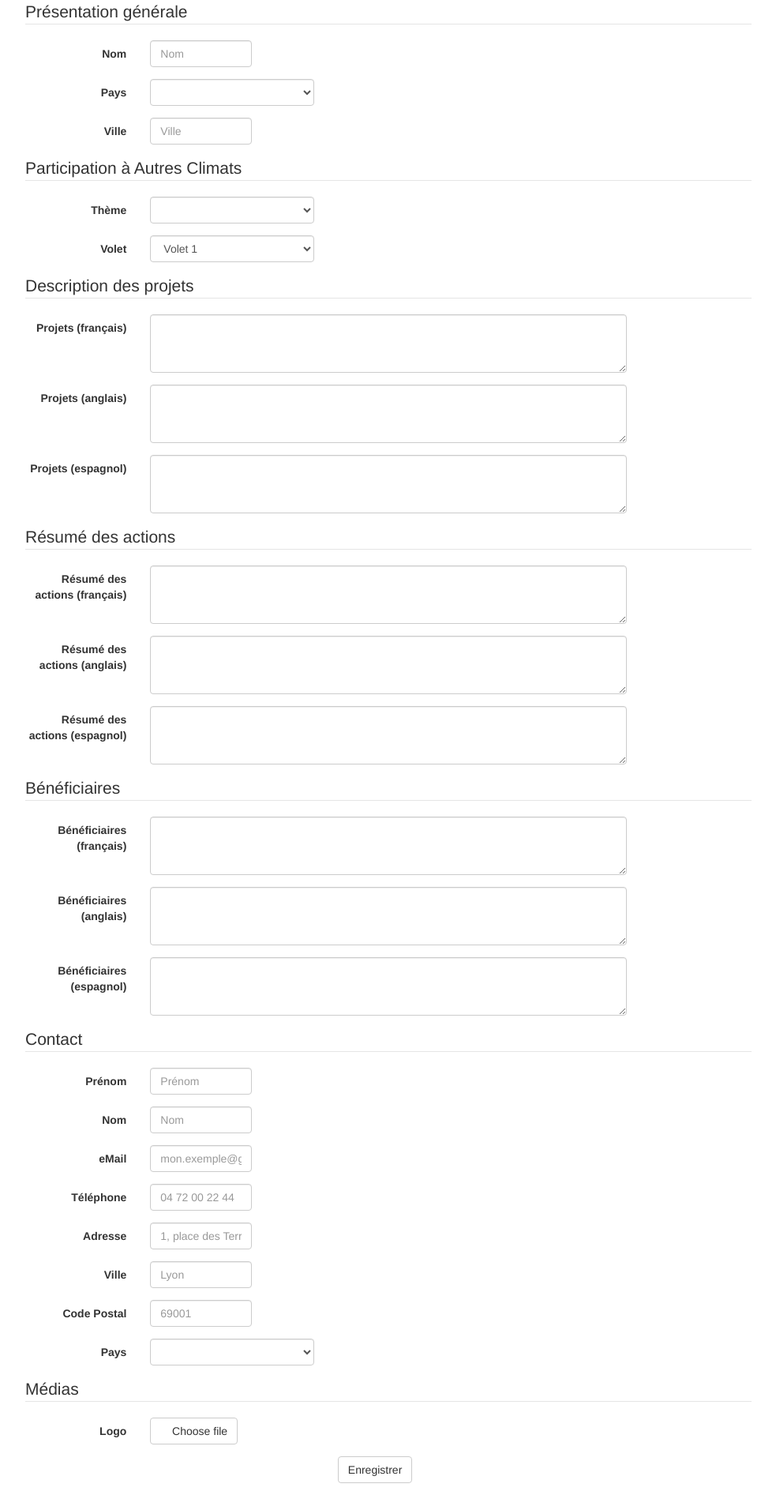
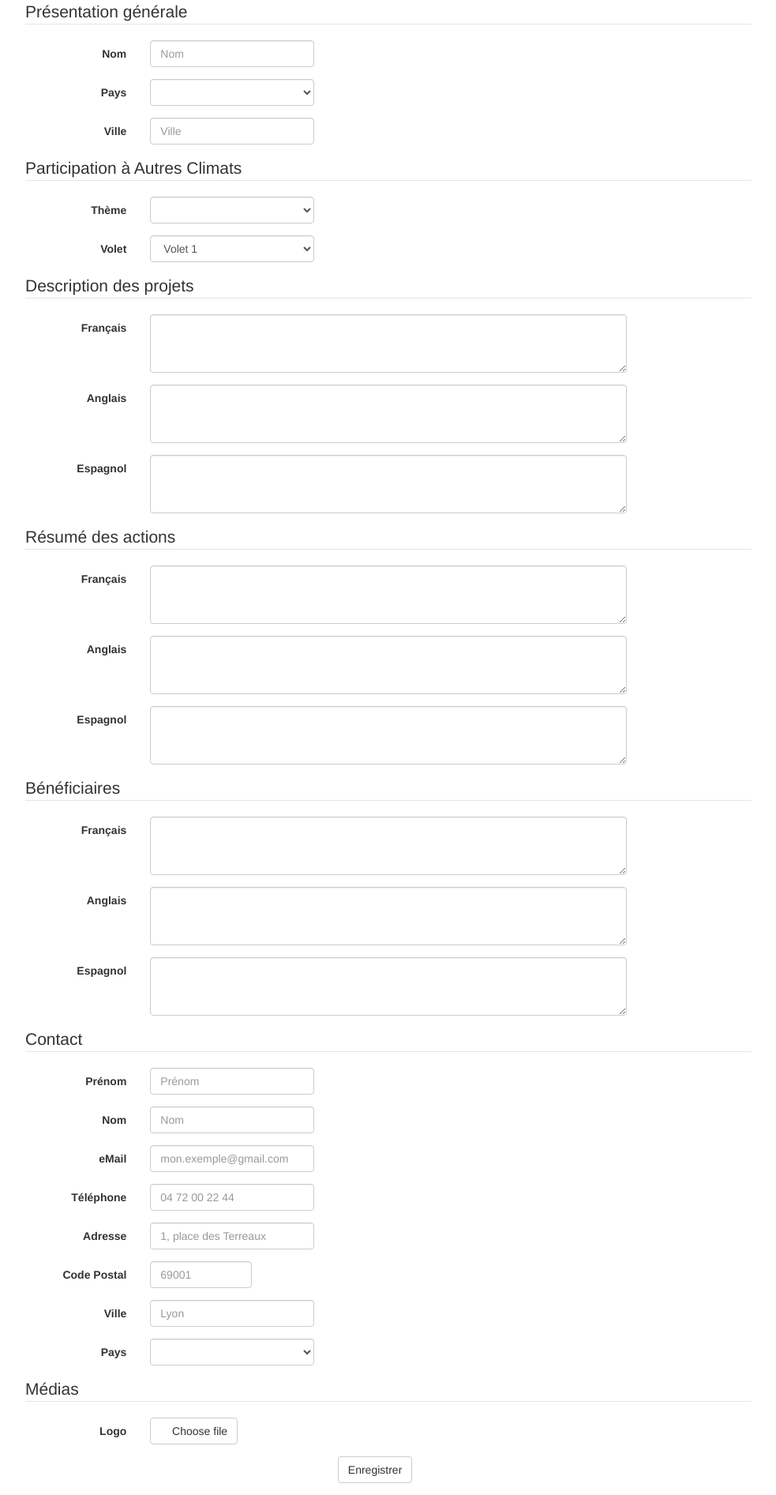
Before and after one commit to jpreynat/autresclimats, a PHP site: template View/NewProject.php in a window 1280 px wide. Shown: the part 191-2084 px from the top of the page at 79% size, without its empty margins (148-1131 px from the left). Run offline with PHP 8.4, Linux system fonts and the light colour scheme; the template is opened without the code that fills it, so the values that code supplies are empty; some libraries are stand-ins or nearby versions; some web fonts are replaced.

Commit message:
Resharped new project page

```diff
--- a/View/NewProject.php
+++ b/View/NewProject.php
@@ -21,7 +21,7 @@
                                         <!-- NAME -->
         <div class="form-group">
             <label for="inputName" class="col-sm-2 control-label">Nom</label>
-            <div class="col-sm-2">
+            <div class="col-sm-3">
               <input type="text" class="form-control" id="p_name" name="p_name" placeholder="Nom" required>
             </div>
         </div>
@@ -42,7 +42,7 @@
                                         <!-- CITY -->
         <div class="form-group">
             <label for="inputCity" class="col-sm-2 control-label">Ville</label>
-            <div class="col-sm-2">
+            <div class="col-sm-3">
               <input type="text" class="form-control" id="p_city" name="p_city" placeholder="Ville" required>
             </div>
         </div>
@@ -87,7 +87,7 @@
 
                                         <!-- PROJECTS-TEXT-FR -->
         <div class="form-group">
-            <label for="inputProjectsFR" class="col-sm-2 control-label">Projets (français)</label>
+            <label for="inputProjectsFR" class="col-sm-2 control-label">Français</label>
             <div class="col-sm-8">
                 <textarea class="form-control" rows="3" id="p_proj_fr" name="p_proj_fr"></textarea>
             </div>
@@ -95,7 +95,7 @@
 
                                         <!-- PROJECTS-TEXT-EN -->
         <div class="form-group">
-            <label for="inputProjectsEN" class="col-sm-2 control-label">Projets (anglais)</label>
+            <label for="inputProjectsEN" class="col-sm-2 control-label">Anglais</label>
             <div class="col-sm-8">
                 <textarea class="form-control" rows="3" id="p_proj_en" name="p_proj_en"></textarea>
             </div>
@@ -103,7 +103,7 @@
 
                                         <!-- PROJECTS-TEXT-ES -->
         <div class="form-group">
-            <label for="inputProjectsES" class="col-sm-2 control-label">Projets (espagnol)</label>
+            <label for="inputProjectsES" class="col-sm-2 control-label">Espagnol</label>
             <div class="col-sm-8">
                 <textarea class="form-control" rows="3" id="p_proj_es" name="p_proj_es"></textarea>
             </div>
@@ -118,7 +118,7 @@
 
                                         <!-- SUMMARY-TEXT-FR -->
         <div class="form-group">
-            <label for="inputSummaryFR" class="col-sm-2 control-label">Résumé des actions (français)</label>
+            <label for="inputSummaryFR" class="col-sm-2 control-label">Français</label>
             <div class="col-sm-8">
                 <textarea class="form-control" rows="3" id="p_summ_fr" name="p_summ_fr"></textarea>
             </div>
@@ -126,7 +126,7 @@
 
                                         <!-- SUMMARY-TEXT-EN -->
         <div class="form-group">
-            <label for="inputSummaryEN" class="col-sm-2 control-label">Résumé des actions (anglais)</label>
+            <label for="inputSummaryEN" class="col-sm-2 control-label">Anglais</label>
             <div class="col-sm-8">
                 <textarea class="form-control" rows="3" id="p_summ_en" name="p_summ_en"></textarea>
             </div>
@@ -134,7 +134,7 @@
 
                                         <!-- SUMMARY-TEXT-ES -->
         <div class="form-group">
-            <label for="inputSummaryES" class="col-sm-2 control-label">Résumé des actions (espagnol)</label>
+            <label for="inputSummaryES" class="col-sm-2 control-label">Espagnol</label>
             <div class="col-sm-8">
                 <textarea class="form-control" rows="3" id="p_summ_es" name="p_summ_es"></textarea>
             </div>
@@ -149,7 +149,7 @@
 
                                         <!-- BENEFICIARIES-TEXT-FR -->
         <div class="form-group">
-            <label for="inputBenefFR" class="col-sm-2 control-label">Bénéficiaires (français)</label>
+            <label for="inputBenefFR" class="col-sm-2 control-label">Français</label>
             <div class="col-sm-8">
                 <textarea class="form-control" rows="3" id="p_bene_fr" name="p_bene_fr"></textarea>
             </div>
@@ -157,7 +157,7 @@
 
                                         <!-- BENEFICIARIES-TEXT-EN -->
         <div class="form-group">
-            <label for="inputBenefEN" class="col-sm-2 control-label">Bénéficiaires (anglais)</label>
+            <label for="inputBenefEN" class="col-sm-2 control-label">Anglais</label>
             <div class="col-sm-8">
                 <textarea class="form-control" rows="3" id="p_bene_en" name="p_bene_en"></textarea>
             </div>
@@ -165,7 +165,7 @@
 
                                         <!-- BENEFICIARIES-TEXT-ES -->
         <div class="form-group">
-            <label for="inputBenefES" class="col-sm-2 control-label">Bénéficiaires (espagnol)</label>
+            <label for="inputBenefES" class="col-sm-2 control-label">Espagnol</label>
             <div class="col-sm-8">
                 <textarea class="form-control" rows="3" id="p_bene_es" name="p_bene_es"></textarea>
             </div>
@@ -181,7 +181,7 @@
                                          <!-- FIRST NAME -->
         <div class="form-group">
             <label for="inputFirstName" class="col-sm-2 control-label">Prénom</label>
-            <div class="col-sm-2">
+            <div class="col-sm-3">
               <input type="text" class="form-control" id="c_first" name="c_first" placeholder="Prénom" required>
             </div>
         </div>
@@ -189,7 +189,7 @@
                                          <!-- LAST NAME -->
         <div class="form-group">
             <label for="inputLastName" class="col-sm-2 control-label">Nom</label>
-            <div class="col-sm-2">
+            <div class="col-sm-3">
               <input type="text" class="form-control" id="c_last" name="c_last" placeholder="Nom" required>
             </div>
         </div>
@@ -197,7 +197,7 @@
                                          <!-- MAIL -->
         <div class="form-group">
             <label for="inputMail" class="col-sm-2 control-label">eMail</label>
-            <div class="col-sm-2">
+            <div class="col-sm-3">
               <input type="email" class="form-control" id="c_mail" name="c_mail" placeholder="mon.exemple@gmail.com" required>
             </div>
         </div>
@@ -205,7 +205,7 @@
                                          <!-- PHONE -->
         <div class="form-group">
             <label for="inputPhone" class="col-sm-2 control-label">Téléphone</label>
-            <div class="col-sm-2">
+            <div class="col-sm-3">
               <input type="tel" class="form-control" id="c_phone" name="c_phone" placeholder="04 72 00 22 44" required>
             </div>
         </div>
@@ -213,16 +213,8 @@
                                         <!-- STREET -->
         <div class="form-group">
             <label for="inputStreet" class="col-sm-2 control-label">Adresse</label>
-            <div class="col-sm-2">
+            <div class="col-sm-3">
               <input type="text" class="form-control" id="c_street" name="c_street" placeholder="1, place des Terreaux" required>
-            </div>
-        </div>
-
-                                        <!-- CITY -->
-        <div class="form-group">
-            <label for="inputCCity" class="col-sm-2 control-label">Ville</label>
-            <div class="col-sm-2">
-              <input type="text" class="form-control" id="c_city" name="c_city" placeholder="Lyon" required>
             </div>
         </div>
 
@@ -230,7 +222,15 @@
         <div class="form-group">
             <label for="inputPostal" class="col-sm-2 control-label">Code Postal</label>
             <div class="col-sm-2">
-              <input type="number" class="form-control" id="c_postal" name="c_postal" placeholder="69001" required>
+              <input type="tel" class="form-control" id="c_postal" name="c_postal" placeholder="69001" required>
+            </div>
+        </div>
+
+                                        <!-- CITY -->
+        <div class="form-group">
+            <label for="inputCCity" class="col-sm-2 control-label">Ville</label>
+            <div class="col-sm-3">
+              <input type="text" class="form-control" id="c_city" name="c_city" placeholder="Lyon" required>
             </div>
         </div>
 
--- a/View/template.php
+++ b/View/template.php
@@ -5,7 +5,7 @@
         <title><?= $page_title ?></title>
 
         <link href="autresclimats.ico" rel="shortcut icon" type="image/x-icon">
-        <link href="http://maxcdn.bootstrapcdn.com/bootswatch/3.1.1/yeti/bootstrap.min.css" rel="stylesheet">
+        <link href="//maxcdn.bootstrapcdn.com/bootswatch/3.2.0/yeti/bootstrap.min.css" rel="stylesheet">
         <link href="../css/styles.css" rel="stylesheet">
     </head>
 
```
